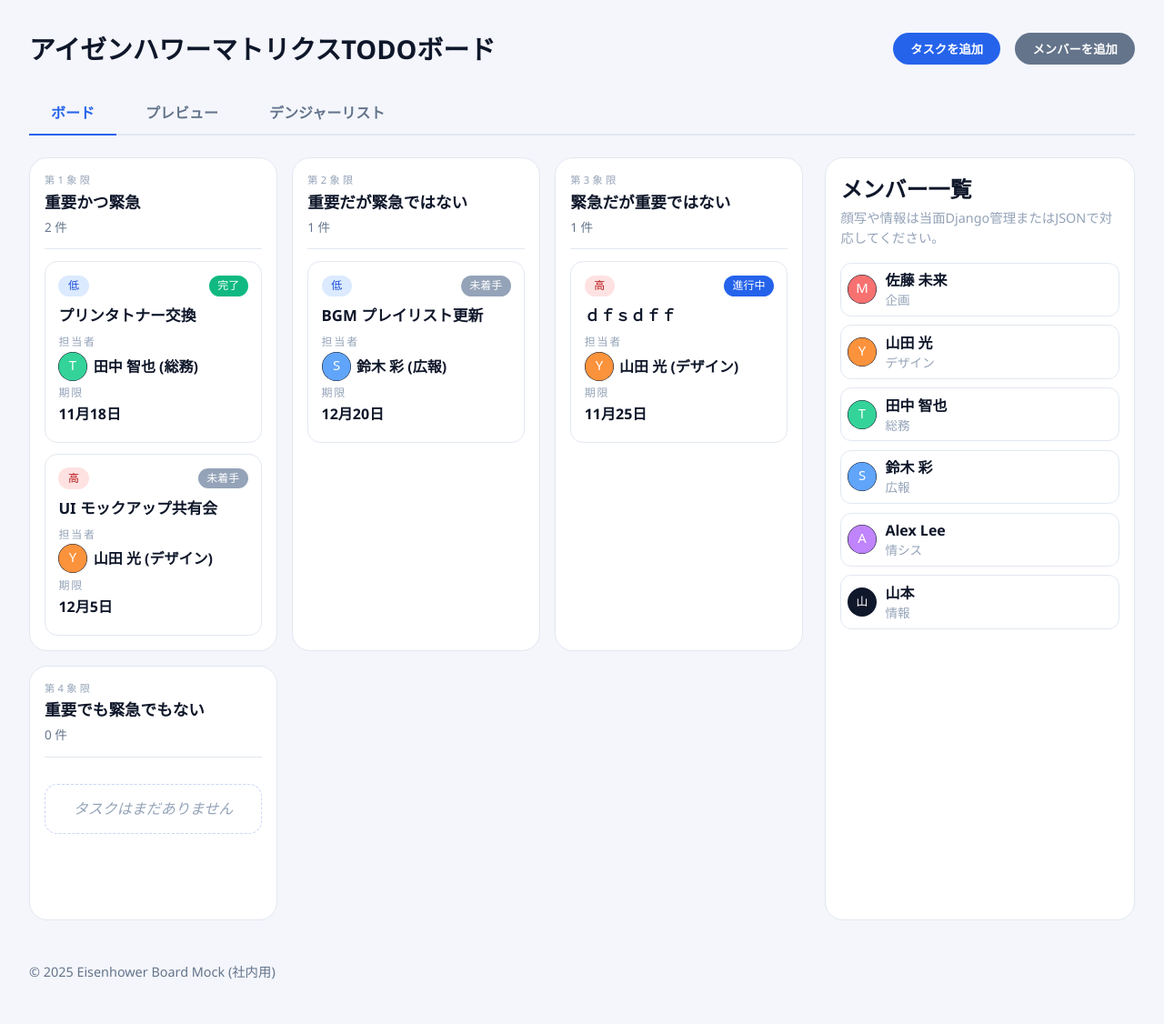
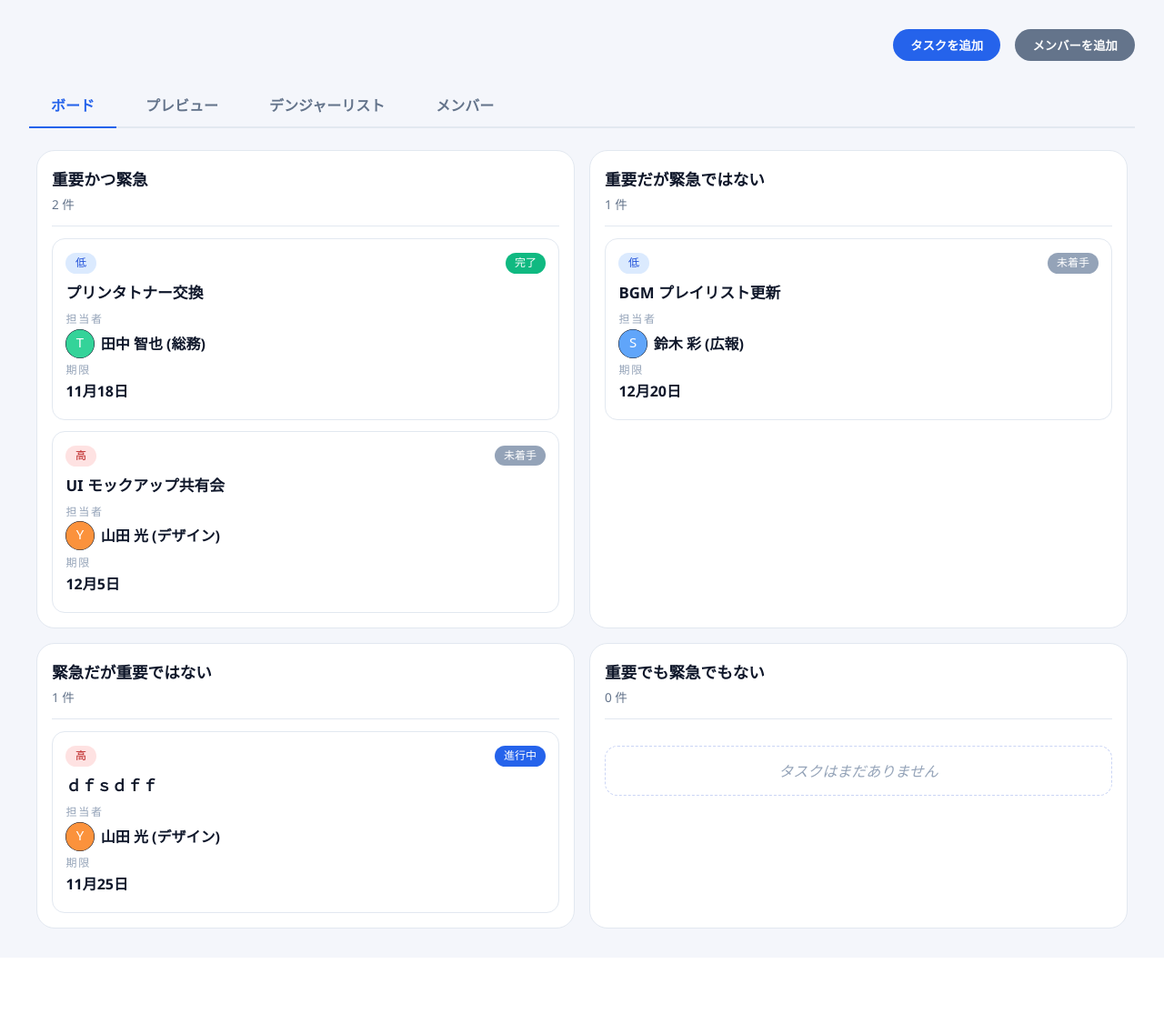
Before and after one commit to fujihira13/AIToDoList, a FastAPI app: page / in a window 1280 px wide. Shown: the whole page at 91% size. After the commit the page ends 1021 px from the top, so only its background shows below. Run offline with FastAPI, Linux system fonts and the light colour scheme; parts of the project's set-up code (start-up, migrations or seed data) failed here and were passed over.

Commit message:
ダッシュボード修正

```diff
--- a/app/main.py
+++ b/app/main.py
@@ -55,7 +55,7 @@ PRIORITY_OPTIONS = [
 
 COPY = {
     "page_label": "\u793e\u5185\u5411\u3051\u30d7\u30ec\u30d3\u30e5\u30fc",
-    "page_title": "\u30a2\u30a4\u30bc\u30f3\u30cf\u30ef\u30fc\u30de\u30c8\u30ea\u30af\u30b9TODO\u30dc\u30fc\u30c9",
+    "page_title": "",
     "page_sub": "\u30bf\u30b9\u30af\u3092\u30c9\u30e9\u30c3\u30b0\u3067\u79fb\u52d5\u3057\u306a\u304c\u3089\u305d\u306e\u5834\u3067\u7de8\u96c6\u3057\u3001\u30e2\u30c3\u30afAPI\u3068\u540c\u671f\u3067\u304d\u307e\u3059\u3002",
     "add_task": "\u30bf\u30b9\u30af\u3092\u8ffd\u52a0",
     "hint_title": "\u30ed\u30fc\u30ab\u30eb\u3067\u8d77\u52d5",
--- a/app/static/app.js
+++ b/app/static/app.js
@@ -93,7 +93,6 @@
       const face = state.faces[quadrant] || {};
       header.innerHTML = `
         <div>
-          <p class="quadrant__number">第${quadrant}象限</p>
           <h2>${state.labels[quadrant] || ""}</h2>
         </div>
         <span class="quadrant__count"></span>
@@ -416,6 +415,8 @@
       renderPreview();
     } else if (tabName === "danger") {
       renderDangerList();
+    } else if (tabName === "members") {
+      renderStaff();
     }
   }
 
@@ -715,7 +716,7 @@
               const qClass = `quadrant-bar__fill--q${q}`;
               return `
                 <div class="quadrant-bar">
-                  <div class="quadrant-bar__label">第${q}象限</div>
+                  <div class="quadrant-bar__label">${state.labels[q] || ""}</div>
                   <div class="quadrant-bar__container">
                     <div class="quadrant-bar__fill ${qClass}" style="height: ${height}%"></div>
                   </div>
--- a/app/static/style.css
+++ b/app/static/style.css
@@ -65,15 +65,18 @@ body {
 }
 
 .layout {
-  display: grid;
-  grid-template-columns: minmax(0, 2.5fr) minmax(260px, 1fr);
+  display: flex;
+  justify-content: center;
   gap: 1.5rem;
 }
 
 .board {
   display: grid;
   gap: 1rem;
-  grid-template-columns: repeat(auto-fit, minmax(240px, 1fr));
+  grid-template-columns: repeat(2, minmax(300px, 1fr));
+  grid-template-rows: repeat(2, auto);
+  width: 100%;
+  max-width: 1200px;
 }
 
 .board__quadrant {
@@ -740,6 +743,20 @@ body {
   margin-top: 0.25rem;
 }
 
+/* メンバー一覧 */
+.members-container {
+  display: flex;
+  flex-direction: column;
+  gap: 1.5rem;
+}
+
+.members-section {
+  background: #fff;
+  border-radius: 20px;
+  border: 1px solid #e2e8f0;
+  padding: 1.5rem;
+}
+
 /* デンジャーリスト */
 .danger-container {
   display: flex;
@@ -1133,6 +1150,11 @@ body {
     align-items: flex-start;
   }
 
+  .board {
+    grid-template-columns: 1fr;
+    grid-template-rows: auto;
+  }
+
   .quadrant-overview {
     width: 100%;
     min-height: 300px;
--- a/app/templates/index.html
+++ b/app/templates/index.html
@@ -9,7 +9,7 @@
   <body>
     <header class="page-header">
       <div>
-        <h1>{{ copy.page_title }}</h1>
+        {% if copy.page_title %}<h1>{{ copy.page_title }}</h1>{% endif %}
       </div>
       <div class="header-actions">
         <button type="button" class="btn btn--primary" id="addTaskBtn">
@@ -32,18 +32,14 @@
         <button type="button" class="tab-btn" data-tab="danger">
           デンジャーリスト
         </button>
+        <button type="button" class="tab-btn" data-tab="members">
+          メンバー
+        </button>
       </div>
       <div class="tabs__content">
         <div class="tab-panel tab-panel--active" id="boardTab">
           <main class="layout">
             <section class="board" id="board" aria-live="polite"></section>
-            <aside class="staff-panel">
-              <div class="staff-panel__header">
-                <h2>{{ copy.staff_title }}</h2>
-                <p>{{ copy.staff_sub }}</p>
-              </div>
-              <div id="staffList" class="staff-list"></div>
-            </aside>
           </main>
         </div>
         <div class="tab-panel" id="previewTab">
@@ -65,6 +61,17 @@
             <section class="danger-section">
               <h2 class="danger-section__title">重要かつ緊急のタスク一覧</h2>
               <div class="danger-list" id="dangerList"></div>
+            </section>
+          </div>
+        </div>
+        <div class="tab-panel" id="membersTab">
+          <div class="members-container">
+            <section class="members-section">
+              <div class="staff-panel__header">
+                <h2>{{ copy.staff_title }}</h2>
+                <p>{{ copy.staff_sub }}</p>
+              </div>
+              <div id="staffList" class="staff-list"></div>
             </section>
           </div>
         </div>
@@ -221,8 +228,7 @@
       </div>
     </dialog>
 
-    <footer class="page-footer">
-      <p>{{ copy.footnote }}</p>
+    <footer class="page-footer" style="display: none;">
     </footer>
 
     <script id="initial-data" type="application/json">{{ initial_payload | tojson }}</script>
```
